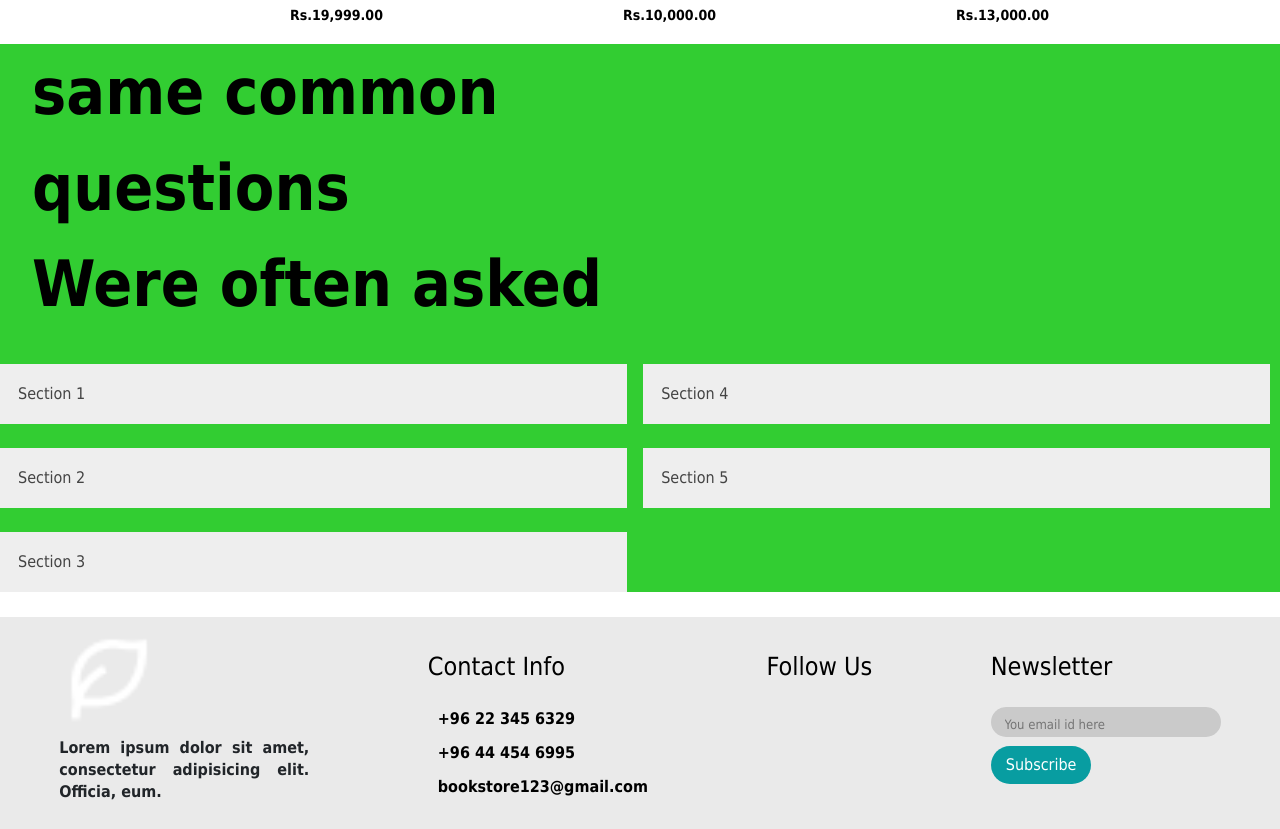
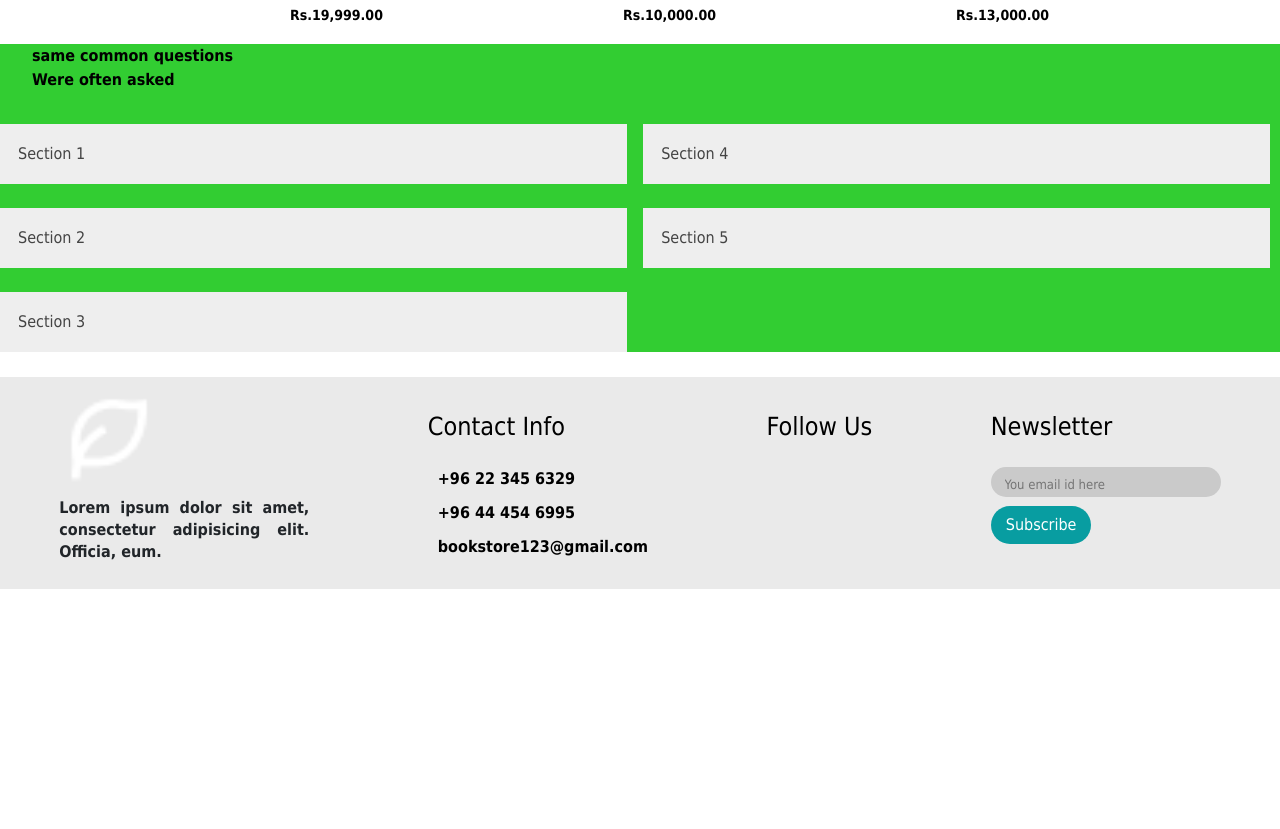
Before and after one commit to uthayakumar-Abiram/Assignment-3, a plain HTML site: page index.html in a window 1280 px wide. Shown: the part 3356-4185 px from the top of the page. After the commit the page ends 3945 px from the top, so only its background shows below. Drawn offline with Linux system fonts and the light colour scheme.

Commit message:
5th commit

```diff
--- a/styles.css
+++ b/styles.css
@@ -515,7 +515,7 @@ header{
   }
   .section_5 p{
     padding-left: 2rem;
-    font-size: 4rem;
+    font-size: 1rem;
   }
 
 
```
